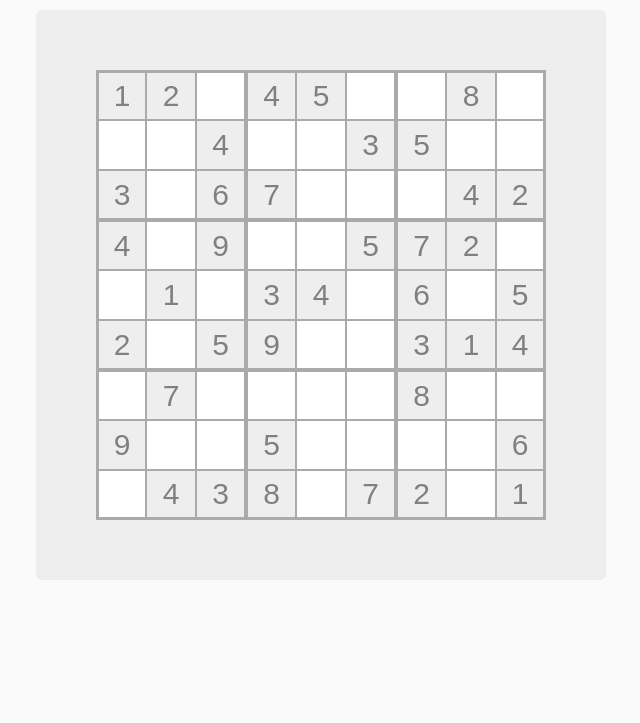
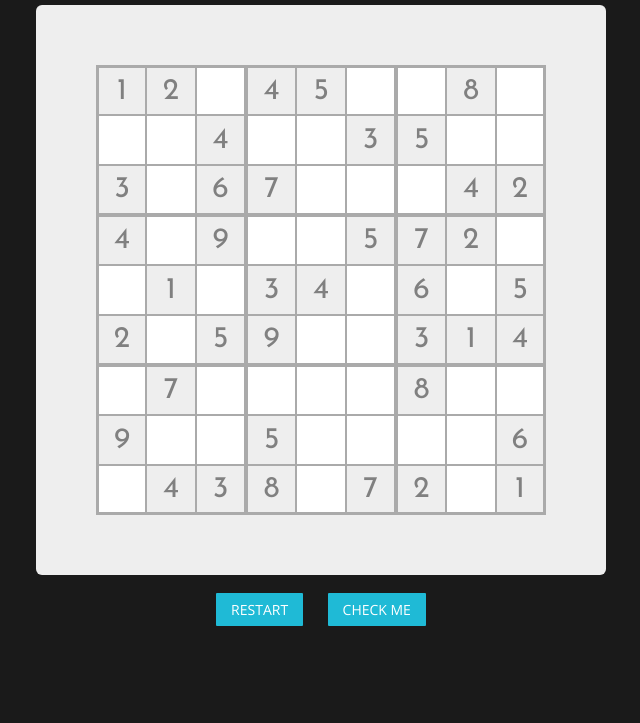
Before and after one commit to Bahnduame/sudoku, a website: page app/index.html in a window 1280 px wide. Shown: the part 98-821 px from the top of the page, without its empty margins (327-967 px from the left). After the commit the page ends 800 px from the top, so only its background shows below. Drawn offline with nearby package versions, Linux system fonts and the light colour scheme; files that its build step writes are made by us from their sources.

Commit message:
added styling and cleaned up some unnecessary styling

```diff
--- a/app/index.html
+++ b/app/index.html
@@ -12,6 +12,7 @@
     <!-- endbower -->
     <!-- endbuild -->
     <!-- build:css(.tmp) styles/main.css -->
+    <link href='http://fonts.googleapis.com/css?family=Josefin+Sans|Open+Sans' rel='stylesheet' type='text/css'>
     <link rel="stylesheet" href="styles/main.css">
     <!-- endbuild -->
   </head>
@@ -107,6 +108,10 @@
       <input type="tel" class="q9" maxlength="1"/>
     </ul>
 
+    <div class="btn-group">
+            <a class="btn btn-left">RESTART</a>
+            <a class="btn btn-right">CHECK ME</a>
+    </div>
 
     <!-- build:js(.) scripts/vendor.js -->
     <!-- bower:js -->
--- a/app/styles/base.scss
+++ b/app/styles/base.scss
@@ -1,4 +1,38 @@
-html, body {
-    width: 100%;
-    height: 100%;
+body {
+  background: #1A1A1A;
+  font-family: "Helvetica Neue", Helvetica, Arial, sans-serif;
+  color: #333;
+  width:100%;
+  height:100%;
 }
+[class*='col-'] {
+  float: left;
+}
+
+.btn-group{
+    margin:25px 0 0 0;
+    text-align:center;
+    width:100%;
+}
+
+.btn{
+    display:inline;
+    background-color:#1fbad6;
+    border-radius: 1px;
+    font-size: 14px;
+    font-weight: 500;
+    color: #fff;
+    padding: 7px 15px;
+    font-family: 'Open Sans', sans-serif;
+}
+.btn-left{
+    margin-right: 10px;
+}
+.btn-right{
+    margin-left: 10px;
+}
+.btn-group:after {
+  content: "";
+  display: table;
+  clear: both;
+}
--- a/app/styles/main.scss
+++ b/app/styles/main.scss
@@ -5,12 +5,6 @@
 //imports
 @import "base";
 @import "sudokuboard";
-body {
-  background: #fafafa;
-  font-family: "Helvetica Neue", Helvetica, Arial, sans-serif;
-  color: #333;
-}
-
 .hero-unit {
   margin: 50px auto 0 auto;
   width: 300px;
@@ -35,5 +29,8 @@ body {
 }
 
 .header-container{
+  font-family: 'Josefin Sans', sans-serif;
   text-align: center;
+  margin-top:50px;
+  color:#eee
 }
--- a/app/styles/sudokuboard.scss
+++ b/app/styles/sudokuboard.scss
@@ -1,12 +1,13 @@
 .sudoku{
 
   width: 450px;
-  margin: 50px auto 0 auto;
+  margin: 15px auto 15px auto;
   background-color: #eee;
   border-radius: 6px;
   padding: 60px;
 
   > input {
+    font-family: 'Josefin Sans', sans-serif;
     float: left;
     text-align: center;
     width: 50px;
@@ -19,13 +20,6 @@
     &:focus {
       outline: none;
     }
-  }
-
-  /* Sodoku OK! */
-  @for $i from 1 through 9{
-      > input[value="#{$i}"]{
-          color:green;
-      }
   }
 
   /*Every third*/
@@ -69,48 +63,6 @@
     border-top-width:3px;
   }
 
-  /* Soduku rule first row*/
-  @for $i from 1 through 9{
-
-      /* Vertical check*/
-      > input:nth-child(-n+9)[value="#{$i}"] ~ input:nth-child(-n+9)[value="#{$i}"]{
-          color:red;
-      }
-
-      > input:nth-child(n+73)[value="#{$i}"] ~ input:nth-child(n+73)[value="#{$i}"]{
-          color:red;
-      }
-
-      /* Horizontal check*/
-      @for $b from 1 through 9{
-        > input:nth-child(9n+#{$i})[value="#{$b}"] ~ input:nth-child(9n+#{$i})[value="#{$b}"] {
-            color:red;
-        }
-      }
-  }
-  /* 2 -> 8 row*/
-  @for $i from 1 through 8{
-      $start: $i*10 - ($i - 1);
-      $end  : $start+8;
-      @for $b from 1 through 9{
-        > input:nth-child(n+#{$start}):nth-child(-n+#{$end})[value="#{$b}"] ~
-          input:nth-child(n+#{$start}):nth-child(-n+#{$end})[value="#{$b}"]{
-            color:red;
-        }
-      }
-  }
-
-  /* Quadrant check*/
-  @for $i from 1 through 9{
-      /* Horizontal check*/
-      @for $b from 1 through 9{
-        > input.q#{$i}[value="#{$b}"] ~ input.q#{$i}[value="#{$b}"]{
-          color:red;
-        }
-      }
-  }
-
-
   > input:nth-child(n+73) {
     border-bottom-width:3px;
   }
@@ -126,17 +78,3 @@
 .cf:after {
     clear: both;
 }
-
-
-body{
-  font-family:Helvetica, sans-serif;
-
-}
-
-
-input::-webkit-outer-spin-button,
-input::-webkit-inner-spin-button {
-    /* display: none; <- Crashes Chrome on hover */
-    -webkit-appearance: none;
-    margin: 0; /* <-- Apparently some margin are still there even though it's hidden */
-}
```
Also changed, not shown: 1 other file. Lines whose indentation alone changed are shown as unchanged.
